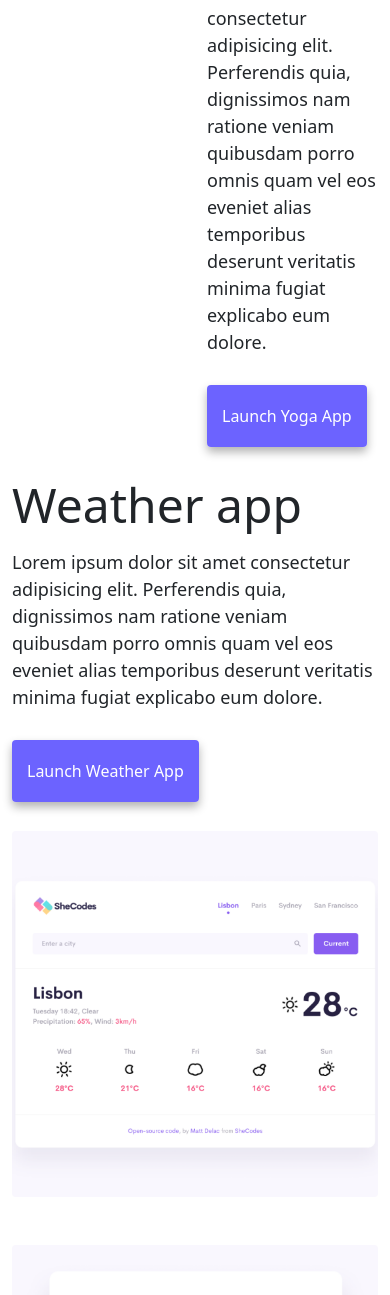
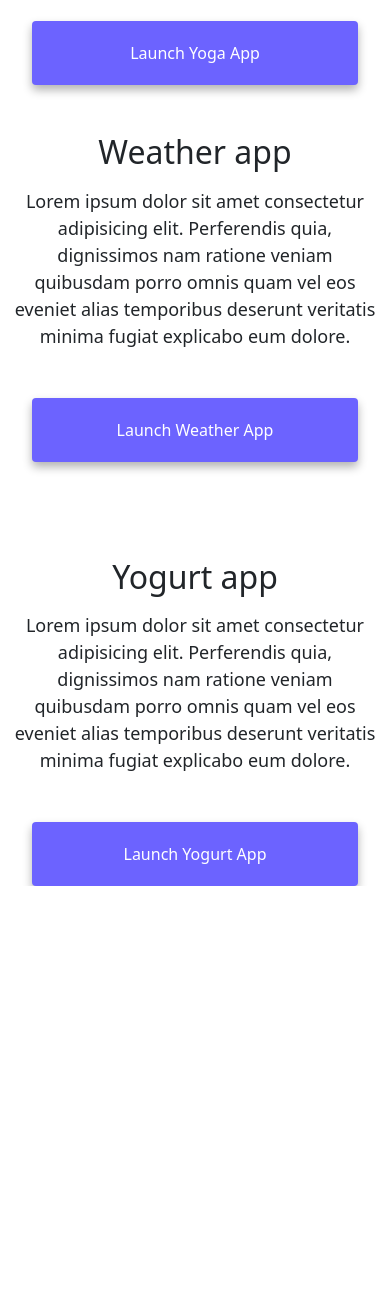
Before and after one commit to Teyant25/responsive-portfolio, a plain HTML site: page index.html in a window 390 px wide. Shown: the part 705-2000 px from the top of the page. After the commit the page ends 1591 px from the top, so only its background shows below. Drawn offline with nearby package versions, Linux system fonts and the light colour scheme.

Commit message:
made website more responsive

```diff
--- a/index.html
+++ b/index.html
@@ -75,10 +75,14 @@
     </div>
     <div class="container">
       <div class="row">
-        <div class="col-6">
-          <img src="/images/yoga.png" class="img-fluid rounded" alt="Yoga" />
+        <div class="col-sm-6">
+          <img
+            src="/images/yoga.png"
+            class="img-fluid rounded d-none d-sm-block"
+            alt="Yoga"
+          />
         </div>
-        <div class="col-6">
+        <div class="col-sm-6">
           <h2 class="mb-3">Yoga app</h2>
           <p>
             Lorem ipsum dolor sit amet consectetur adipisicing elit. Perferendis
@@ -87,14 +91,14 @@
             explicabo eum dolore.
           </p>
           <div class="mt-5">
-            <a href="#" class="primary-link" title="Yoga App"
+            <a href="#" class="primary-link project-link" title="Yoga App"
               >Launch Yoga App</a
             >
           </div>
         </div>
       </div>
       <div class="row mt-5">
-        <div class="col-md-6">
+        <div class="col-sm-6">
           <h2 class="mb-3">Weather app</h2>
           <p>
             Lorem ipsum dolor sit amet consectetur adipisicing elit. Perferendis
@@ -103,28 +107,28 @@
             explicabo eum dolore.
           </p>
           <div class="mb-5 mt-5">
-            <a href="#" class="primary-link" title="Weather App"
+            <a href="#" class="primary-link project-link" title="Weather App"
               >Launch Weather App</a
             >
           </div>
         </div>
-        <div class="col-md-6">
+        <div class="col-sm-6">
           <img
             src="/images/weather.png"
-            class="img-fluid rounded"
+            class="img-fluid rounded d-none d-sm-block"
             alt="Weather"
           />
         </div>
       </div>
       <div class="row mt-5">
-        <div class="col-md-6">
+        <div class="col-sm-6">
           <img
             src="/images/yogurt.png"
-            class="img-fluid rounded"
+            class="img-fluid rounded d-none d-sm-block"
             alt="Yogurt"
           />
         </div>
-        <div class="col-md-6">
+        <div class="col-sm-6">
           <h2 class="mb-3">Yogurt app</h2>
           <p>
             Lorem ipsum dolor sit amet consectetur adipisicing elit. Perferendis
@@ -133,7 +137,7 @@
             explicabo eum dolore.
           </p>
           <div class="mt-5">
-            <a href="#" class="primary-link" title="Yogurt App"
+            <a href="#" class="primary-link project-link" title="Yogurt App"
               >Launch Yogurt App</a
             >
           </div>
--- a/style.css
+++ b/style.css
@@ -51,7 +51,9 @@ p {
   box-shadow: var(--box-shadow);
   color: white;
 }
-
+.primary-link:hover {
+  color: white;
+}
 .secondary-link {
   border-radius: 4px;
   padding: 20px 15px;
@@ -86,3 +88,21 @@ p {
 .email-link:hover {
   text-decoration: underline;
 }
+@media (max-width: 576px) {
+  h1 {
+    font-size: 48px;
+    line-height: 1.5;
+  }
+  h2 {
+    font-size: 32px;
+    text-align: center;
+  }
+  p {
+    text-align: center;
+  }
+  .project-link {
+    display: block;
+    text-align: center;
+    margin: 0 20px;
+  }
+}
```
Also changed, not shown: about.html (+3 -3 lines).
